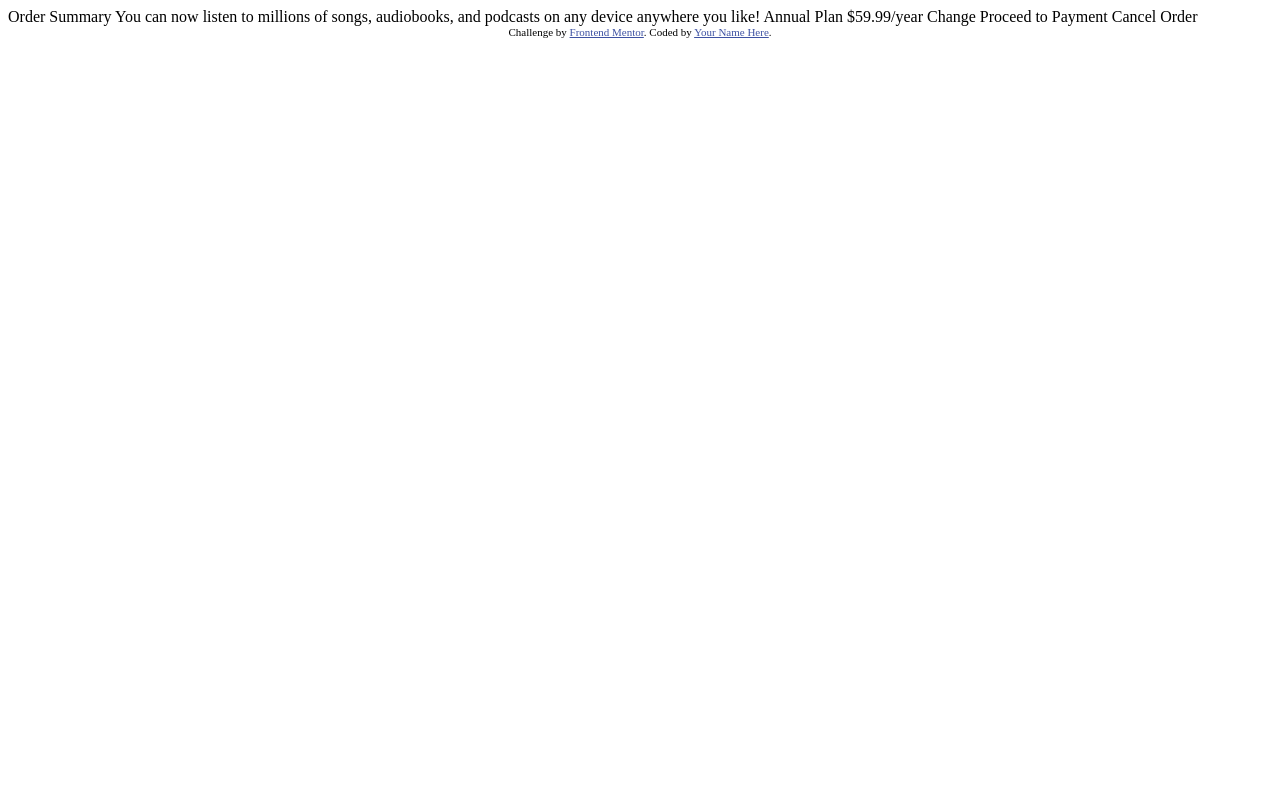
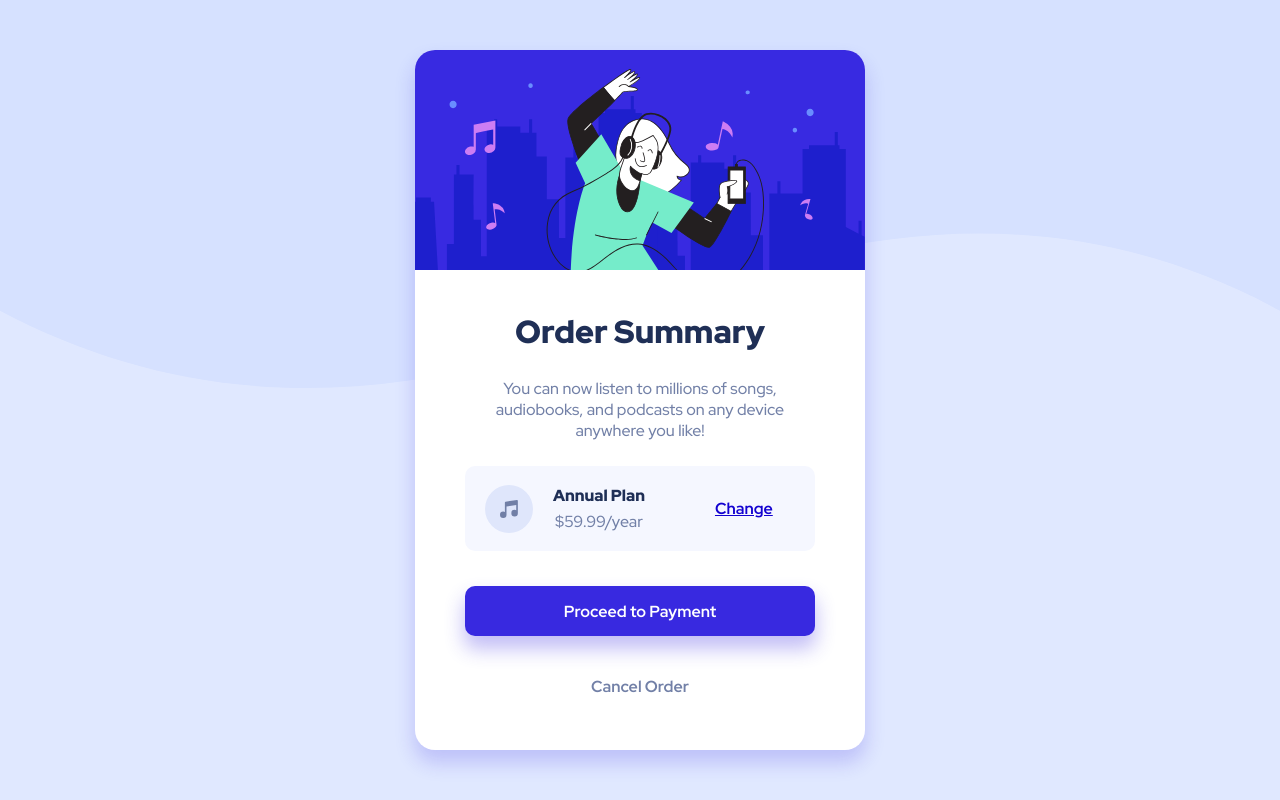
Before and after one commit to Jamesfmp/order-summary-component, a plain HTML site: page index.html in a window 1280 px wide. Drawn offline with Linux system fonts and the light colour scheme.

Commit message:
final solution

```diff
--- a/index.html
+++ b/index.html
@@ -1,37 +1,46 @@
 <!DOCTYPE html>
 <html lang="en">
+
 <head>
   <meta charset="UTF-8">
-  <meta name="viewport" content="width=device-width, initial-scale=1.0"> <!-- displays site properly based on user's device -->
-
-  <link rel="icon" type="image/png" sizes="32x32" href="./images/favicon-32x32.png">
+  <meta name="viewport" content="width=device-width, initial-scale=1.0">
 
   <title>Frontend Mentor | Order summary card</title>
+  <link href="style.css" rel="stylesheet">
+  <link rel="preconnect" href="https://fonts.googleapis.com">
+  <link rel="preconnect" href="https://fonts.gstatic.com" crossorigin>
+  <link href="https://fonts.googleapis.com/css2?family=Red+Hat+Display:wght@500;700;900&display=swap" rel="stylesheet">
 
-  <!-- Feel free to remove these styles or customise in your own stylesheet 👍 -->
-  <style>
-    .attribution { font-size: 11px; text-align: center; }
-    .attribution a { color: hsl(228, 45%, 44%); }
-  </style>
 </head>
+
 <body>
+  <div class="wrapper">
+    <div class="component">
+      <div class="image">
+        <img src="images/illustration-hero.svg">
 
-  Order Summary
+      </div>
+      <div class="order-summary">
+        <h1>Order Summary</h1>
 
-  You can now listen to millions of songs, audiobooks, and podcasts on any
-  device anywhere you like!
+        <p>You can now listen to millions of songs, audiobooks, and podcasts on any
+          device anywhere you like!</p>
 
-  Annual Plan
-  $59.99/year
+        <div class="plan">
+          <img class="music-icon" src="images/icon-music.svg" alt="music icon">
+          <div class="annual-plan">
+            <h4>Annual Plan</h4>
+            <p>$59.99/year</p>
+          </div>
+          <button type="button" class="change-button">Change</p>
+        </div>
+        <button type="button" class="payment-button">Proceed to Payment</button>
+        <button type="button" class="cancel-button">Cancel Order</button>
 
-  Change
+      </div>
+    </div>
+  </div>
 
-  Proceed to Payment
-  Cancel Order
+</body>
 
-  <div class="attribution">
-    Challenge by <a href="https://www.frontendmentor.io?ref=challenge" target="_blank">Frontend Mentor</a>.
-    Coded by <a href="#">Your Name Here</a>.
-  </div>
-</body>
 </html>
--- /dev/null
+++ b/style.css
@@ -0,0 +1,208 @@
+body {
+  height: 100vh;
+  font-family: 'Red Hat Display', sans-serif;
+  font-size: 16px;
+  background-color: hsl(225, 100%, 94%);
+  background-image: url(images/pattern-background-desktop.svg);
+  background-repeat: no-repeat;
+  background-size: 100%
+}
+
+*,
+*::before,
+*::after {
+  box-sizing: border-box;
+}
+
+* {
+  margin: 0;
+}
+
+img,
+picture,
+video,
+canvas,
+svg {
+  display: block;
+  max-width: 100%;
+}
+
+input,
+button,
+textarea,
+select {
+  font: inherit;
+}
+
+p,
+h1,
+h2,
+h3,
+h4,
+h5,
+h6 {
+  overflow-wrap: break-word;
+}
+
+h1 {
+  font-weight: 900;
+  color: hsl(223, 47%, 23%);
+  padding-top: 40px
+}
+
+p {
+  font-weight: 500;
+  color: hsl(224, 23%, 55%)
+}
+
+.order-summary p {
+  text-align: center;
+  padding: 0 50px
+}
+
+h4 {
+  font-weight: 900;
+  color: hsl(223, 47%, 23%);
+}
+
+
+.wrapper {
+  height: 100%;
+  display: flex;
+  justify-content: center;
+  align-items: center;
+}
+
+.image img{
+  border-top-left-radius: 20px;
+  border-top-right-radius: 20px
+}
+.component {
+  background-color: hsl(0, 0%, 100%);
+  display: flex;
+  flex-direction: column;
+  width: 450px;
+  height: 700px;
+  border-radius: 20px;
+  box-shadow: 0px 12px 19px 1px hsl(245, 75%, 52%, 0.2);
+}
+
+.order-summary {
+  display: flex;
+  flex-direction: column;
+  align-items: center;
+  gap: 25px
+}
+
+.plan {
+  width: 350px;
+  height: 85px;
+  display: flex;
+  align-items: center;
+  background-color: hsl(225, 100%, 98%);
+  gap: 20px;
+  border-radius: 10px;
+}
+
+.annual-plan{
+  display: flex;
+  flex-direction: column;
+  gap: 5px
+}
+
+.music-icon {
+  padding-left: 20px
+}
+
+.plan p {
+  padding: 0
+}
+
+.change-button {
+  padding-left: 50px;
+  background: none;
+  border: none;
+  margin: 0;
+  padding-left: 50px;
+  cursor: pointer;
+  font-weight: 700;
+  color: hsl(245, 99%, 41%);
+  text-decoration: underline;
+}
+.change-button:hover {
+  color: hsl(245, 75%, 52%, 0.6);
+  background: none;
+  text-decoration: none;
+}
+
+.payment-button {
+  width: 350px;
+  height: 50px;
+  border-radius: 10px;
+  border-style: none;
+  background-color: hsl(245, 75%, 52%);
+  cursor: pointer;
+  color: white;
+  box-shadow: 0px 12px 19px 1px hsl(245, 75%, 52%, 0.3);
+  font-weight: 700;
+  margin-top: 10px;
+}
+.payment-button:hover {
+  background-color:hsl(245, 75%, 52%, 0.8);
+
+}
+.cancel-button {
+  background: none;
+  border: none;
+  margin: 0;
+  padding: 0;
+  cursor: pointer;
+  color: hsl(224, 23%, 55%);
+  font-weight: 700;
+  padding-top: 15px
+}
+.cancel-button:hover {
+  color:hsl(223, 47%, 23%);
+}
+
+@media (max-width: 375px) {
+  body{
+    background-color: hsl(225, 100%, 94%);
+    background-image: none
+  }
+  h1{
+    font-size: 24px;
+  }
+  .order-summary p {
+    padding: 0 35px
+  }
+  .change-button {
+    padding-left: 0;
+  }
+  .annual-plan p{
+    padding: 0
+  }
+
+  .wrapper {
+    margin: 0 20px
+  }
+  .change-button {
+    padding-left: 20px;
+  }
+
+  .component{
+    height: 600px
+  }
+  .order-summary{
+    gap: 15px
+  }
+
+  .plan {
+    width: 300px;
+  }
+
+  .payment-button {
+    width: 300px;
+  }
+
+}
```
Also changed, not shown: design/desktop-solution.png (added), design/mobile-solution.png (added), 2 other files.
